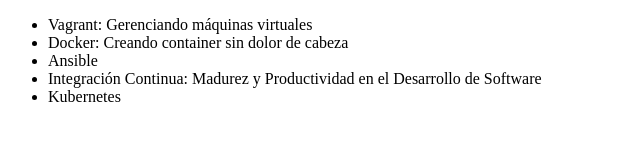
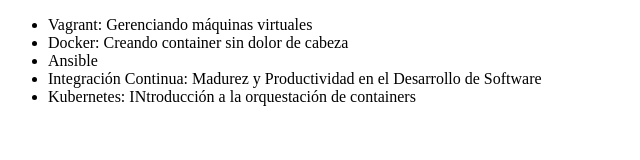
Before and after one commit to Sergio-Cortes-Ortiz/alura-git, a plain HTML site: page index.html in a window 1280 px wide. Shown: the whole page, without its empty margins (0-640 px from the left). Drawn offline with Linux system fonts and the light colour scheme.

Commit message:
Modificando el nombre del curso de Kubernets

```diff
--- a/index.html
+++ b/index.html
@@ -12,7 +12,7 @@
             <li>Docker: Creando container sin dolor de cabeza</li>
             <li>Ansible</li>
             <li>Integración Continua: Madurez y Productividad en el Desarrollo de Software</li>
-            <li>Kubernetes</li>
+            <li>Kubernetes: INtroducción a la orquestación de containers</li>
         </ul>
     </body>
 </html>
```
